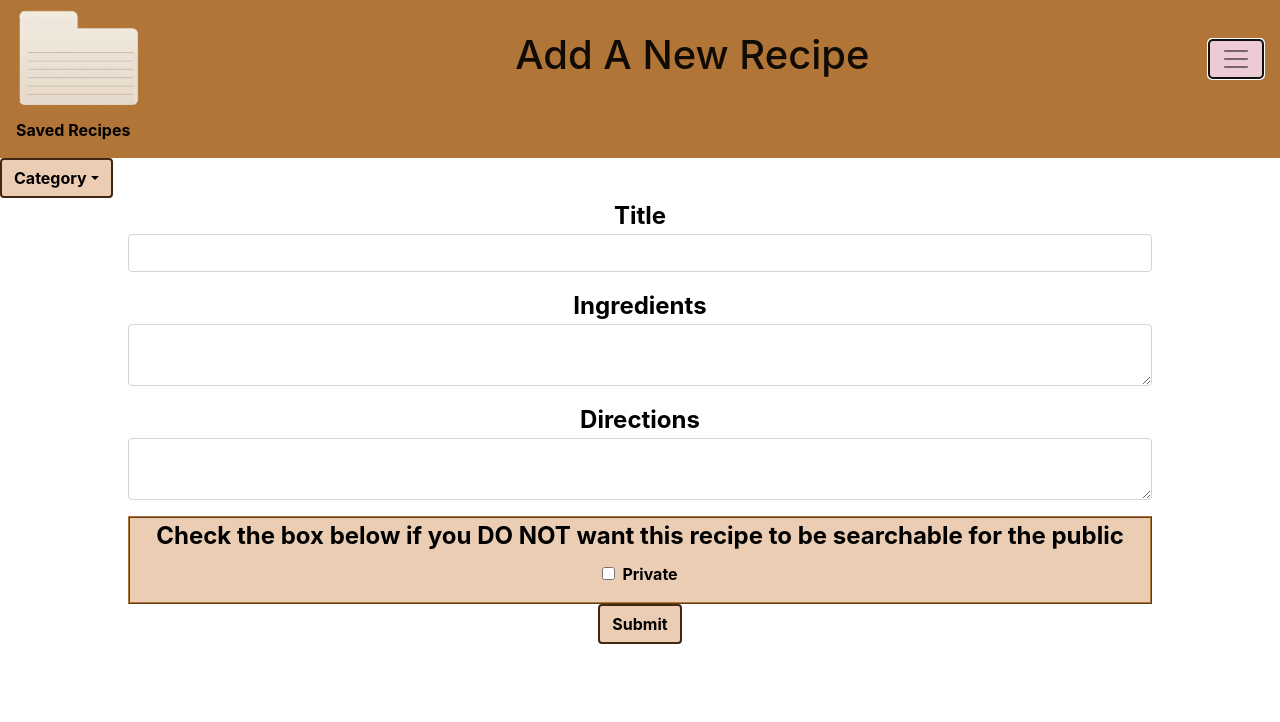
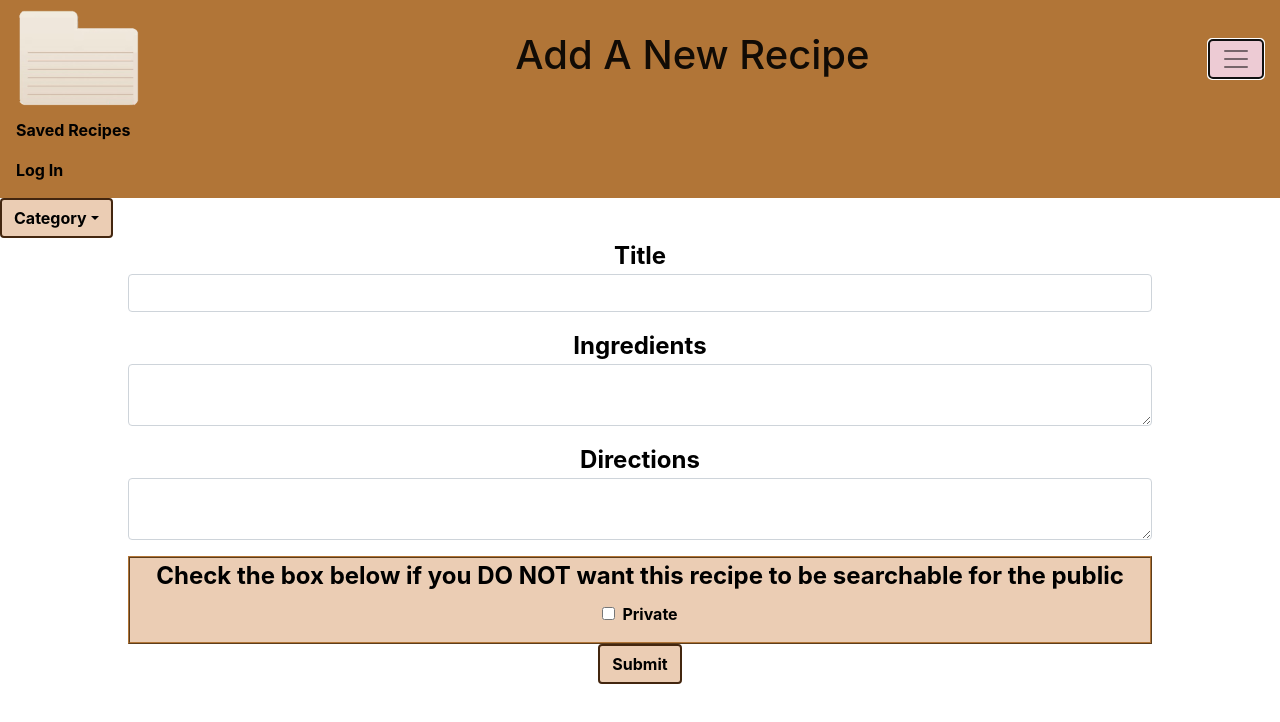
Before and after one commit to BW-Secret-Recipes-2-Krisda/front-end, a React (Create React App) app in the folder recipes/: page /newrecipeform in a window 1280 px wide. Both pictures are taken after a click on the button 1236 px from the left and 59 px from the top of the page. Shown: the top 722 px of the page. Built offline with nearby package versions, Linux system fonts and the light colour scheme.

Commit message:
updated routes in navbar for all components

```diff
--- a/recipes/src/components/NewRecipes.js
+++ b/recipes/src/components/NewRecipes.js
@@ -51,6 +51,9 @@ const NewRecipes = () => {
                     <Nav navbar>
                         <NavItem>
                             <NavLink style={{ color: 'black', fontWeight: 'bold' }} href="/savedRecipes">Saved Recipes</NavLink>
+                        </NavItem>
+                        <NavItem>
+                            <NavLink style={{ color: 'black', fontWeight: 'bold' }} href="/login">Log In</NavLink>
                         </NavItem>
                     </Nav>
                 </Collapse>
--- a/recipes/src/components/SavedRecipes.js
+++ b/recipes/src/components/SavedRecipes.js
@@ -53,8 +53,13 @@ const SavedRecipes = () => {
                             </NavLink>
                         </NavItem>
                         <NavItem>
-                            <NavLink href="/" style={{ color: 'white', fontWeight: 'bold' }}>
+                            <NavLink href="/homepage" style={{ color: 'white', fontWeight: 'bold' }}>
                                 Search Recipes
+                            </NavLink>
+                        </NavItem>
+                        <NavItem>
+                            <NavLink href="/login" style={{ color: 'white', fontWeight: 'bold' }}>
+                                Log In
                             </NavLink>
                         </NavItem>
                     </Nav>
--- a/recipes/src/components/SignUp.js
+++ b/recipes/src/components/SignUp.js
@@ -103,6 +103,11 @@ const SignUp = () => {
                                 Landing Page
                             </NavLink>
                         </NavItem>
+                        <NavItem >
+                            <NavLink href="/login" style={{ color: 'white', fontWeight: 'bold' }}>
+                                Log In
+                            </NavLink>
+                        </NavItem>
                     </Nav>
                 </Collapse>
             </Navbar>
--- a/recipes/src/components/ViewRecipe.js
+++ b/recipes/src/components/ViewRecipe.js
@@ -34,7 +34,7 @@ const ViewRecipe = (title, category, ingredients, instructions, image) => {
                             </NavLink>
                         </NavItem>
                         <NavItem>
-                            <NavLink href="" style={{ color: '#ebcdb4', fontWeight: 'bold' }}>
+                            <NavLink href="/homepage" style={{ color: '#ebcdb4', fontWeight: 'bold' }}>
                                 Search Recipes
                             </NavLink>
                         </NavItem>
```
